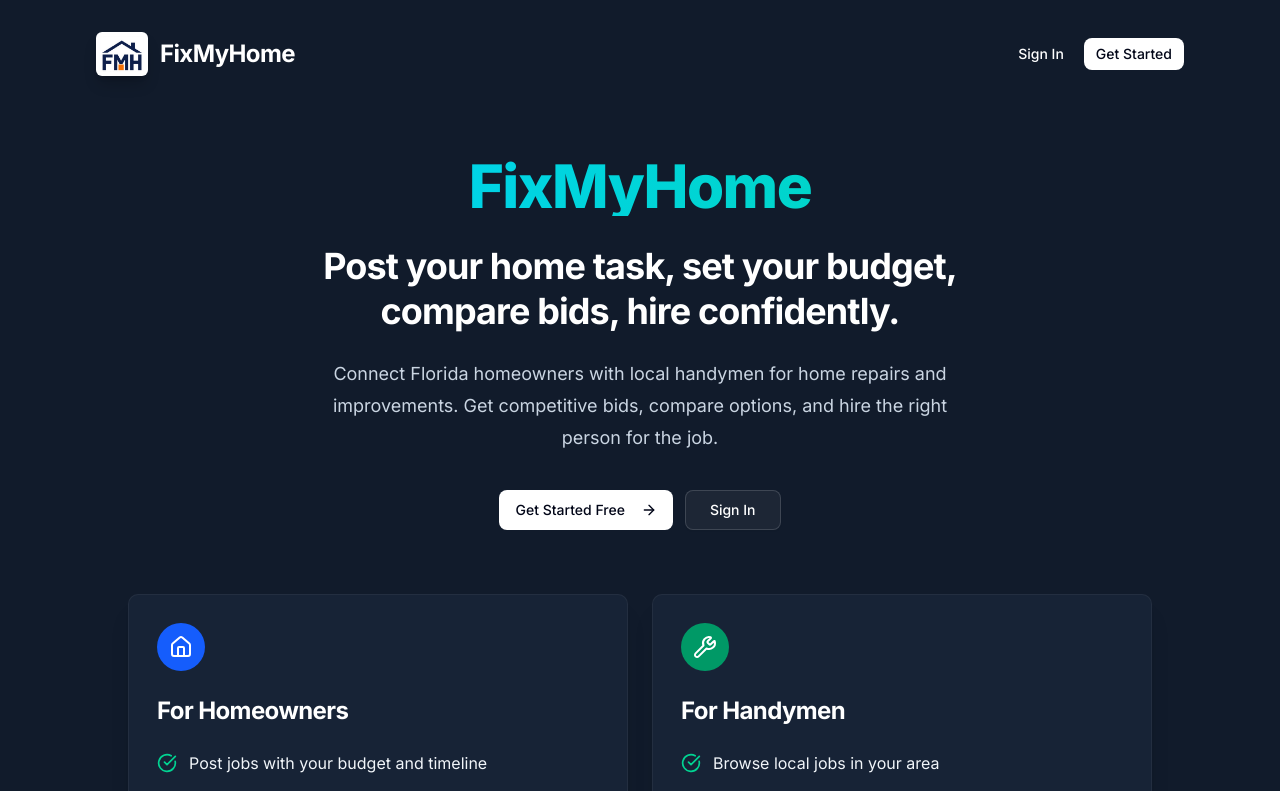
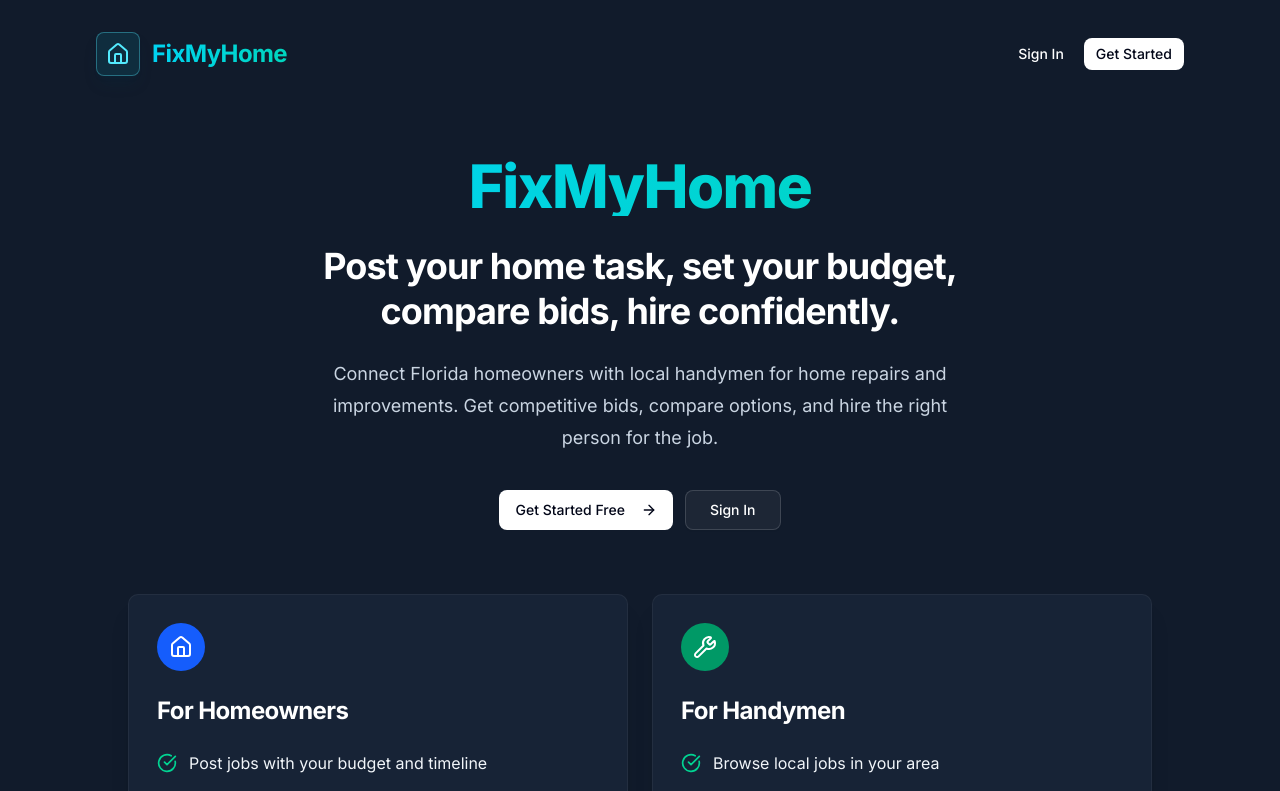
Before and after one commit to seuth325/FixMyHome, a Next.js app: page / in a window 1280 px wide. Shown: the top 791 px of the page. Built offline with nearby package versions, Linux system fonts and the light colour scheme.

Commit message:
Match homepage logo to brand text

```diff
--- a/src/app/landing-page-client.tsx
+++ b/src/app/landing-page-client.tsx
@@ -24,13 +24,10 @@ export default function LandingPageClient() {
       <section className="mx-auto flex min-h-screen max-w-6xl flex-col px-4 py-8 sm:px-6 lg:px-8">
         <header className="flex items-center justify-between gap-4">
           <Link href="/" className="flex items-center gap-3" aria-label="FixMyHome home">
-            <img
-              src="/fixmyhome-logo-white.png"
-              alt=""
-              aria-hidden="true"
-              className="h-10 w-auto rounded-sm bg-white p-1 shadow-lg shadow-black/20 sm:h-11"
-            />
-            <span className="text-xl font-bold tracking-tight text-white sm:text-2xl">FixMyHome</span>
+            <span className="flex size-10 items-center justify-center rounded-md border border-cyan-300/35 bg-cyan-400/10 text-cyan-300 shadow-lg shadow-cyan-950/20 sm:size-11">
+              <Home className="size-5 sm:size-6" />
+            </span>
+            <span className="bg-gradient-to-r from-cyan-400 to-teal-400 bg-clip-text text-xl font-bold tracking-tight text-transparent sm:text-2xl">FixMyHome</span>
           </Link>
           <div className="flex items-center gap-2">
             <Button asChild variant="ghost" size="sm" className="text-white hover:bg-white/10 hover:text-white">
```
